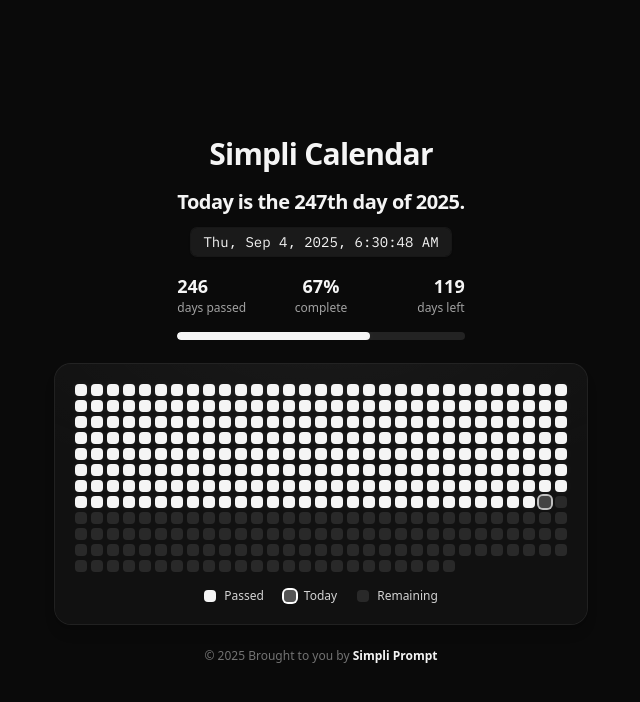
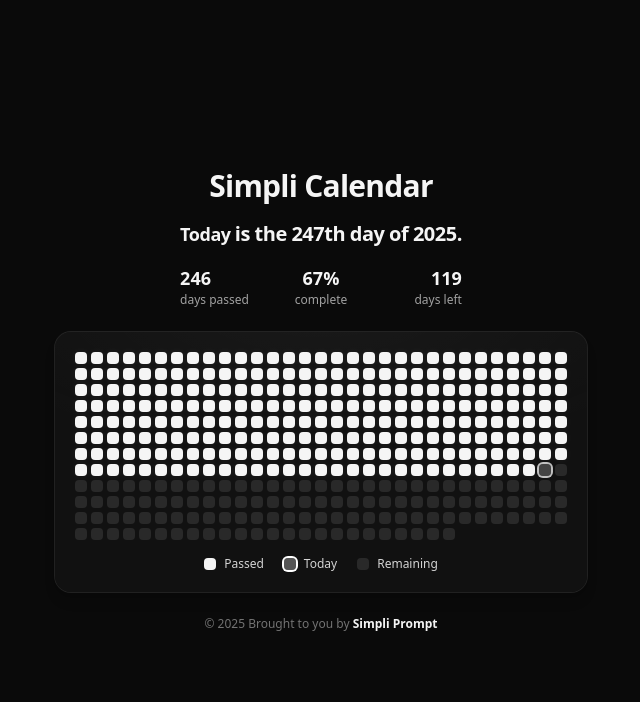
Before and after one commit to aibekz/calendar, a Next.js app: page / in a window 1280 px wide. Shown: the top 702 px of the page, without its empty margins (319-959 px from the left). Built offline with nearby package versions, Linux system fonts and the light colour scheme.

Commit message:
refactor(YearSquares): remove unused code from component

```diff
--- a/app/components/YearSquares.tsx
+++ b/app/components/YearSquares.tsx
@@ -69,7 +69,7 @@
         {/* Header */}
         <div className="mb-6 text-center">
           <div>
-            <span className="text-lg sm:text-xl font-semibold tracking-tight">
+            <span className="sm:text-lg font-semibold tracking-tight">
               Today
             </span>{" "}
             <span className="text-lg sm:text-xl font-semibold tracking-tight">
@@ -77,31 +77,6 @@
               {mounted && todayIndex != null ? nth(todayIndex) : ""} day of{" "}
               {year}.
             </span>
-          </div>
-          {/* Today + live time row */}
-          <div className="mt-3 w-full flex justify-center">
-            <time
-              dateTime={
-                mounted && nowLocal ? nowLocal.toISOString() : undefined
-              }
-              aria-live="polite"
-              className="inline-flex items-center justify-center px-3 py-1 rounded-md bg-neutral-800/60 text-neutral-100 text-sm font-mono shadow-sm ring-1 ring-white/6"
-              title={
-                mounted && nowLocal ? nowLocal.toLocaleString() : undefined
-              }
-            >
-              {mounted && nowLocal
-                ? nowLocal.toLocaleString(undefined, {
-                    weekday: "short",
-                    month: "short",
-                    day: "numeric",
-                    year: "numeric",
-                    hour: "numeric",
-                    minute: "2-digit",
-                    second: "2-digit",
-                  })
-                : "Loading time..."}
-            </time>
           </div>
           {/* Stats grid */}
           <div className="mt-4 w-full grid grid-cols-3 gap-3 items-center text-sm">
@@ -125,16 +100,6 @@
               </span>
               <span className="text-xs text-neutral-400">days left</span>
             </div>
-          </div>
-
-          {/* Progress bar */}
-          <div className="mt-4 h-2 w-full rounded-full bg-white/10 overflow-hidden">
-            <div
-              className="h-full rounded-full bg-neutral-100 shadow-[0_0_12px_rgba(255,255,255,0.06)]"
-              style={{
-                width: mounted && progress != null ? `${progress}%` : `0%`,
-              }}
-            />
           </div>
         </div>
         {/* Grid of days */}
```
